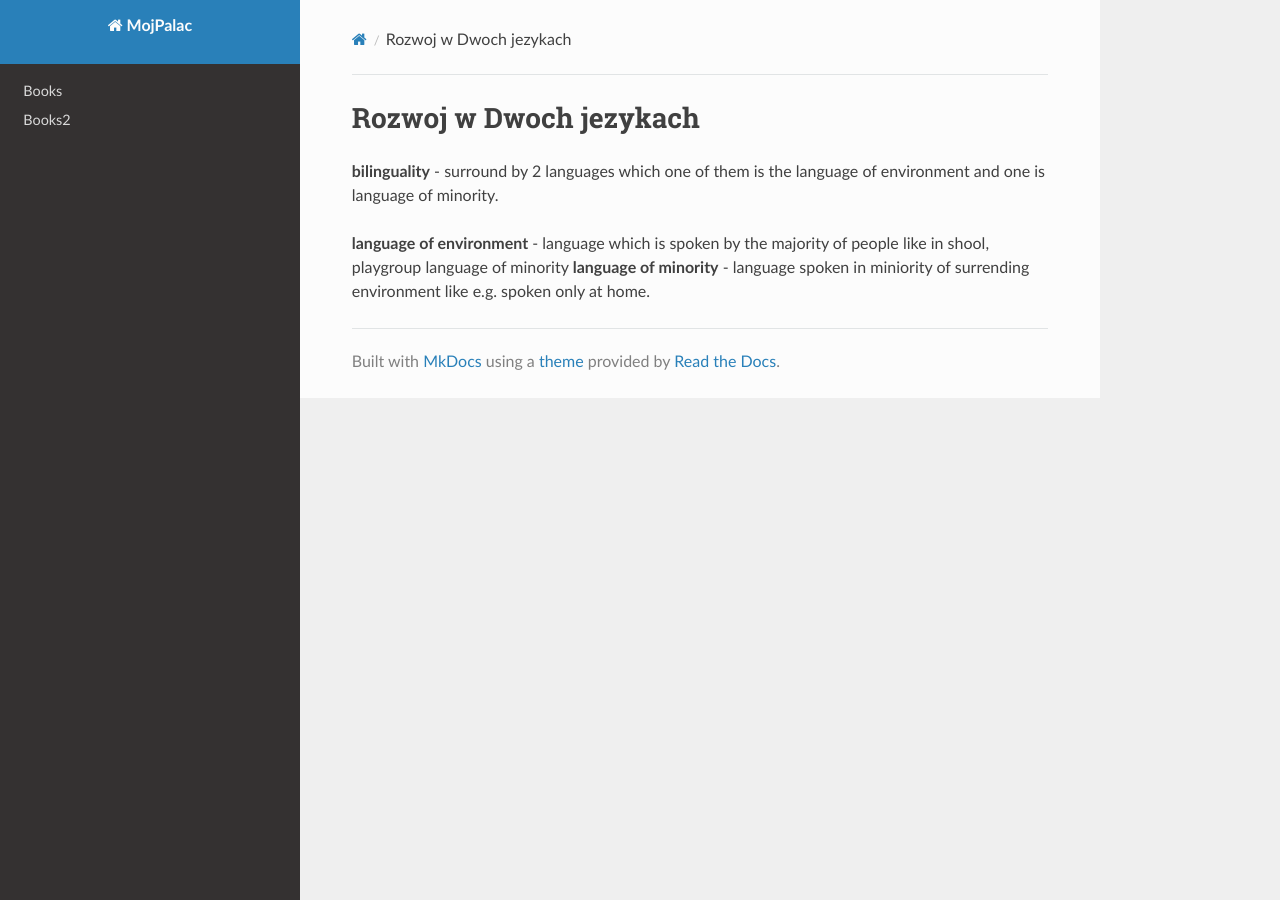
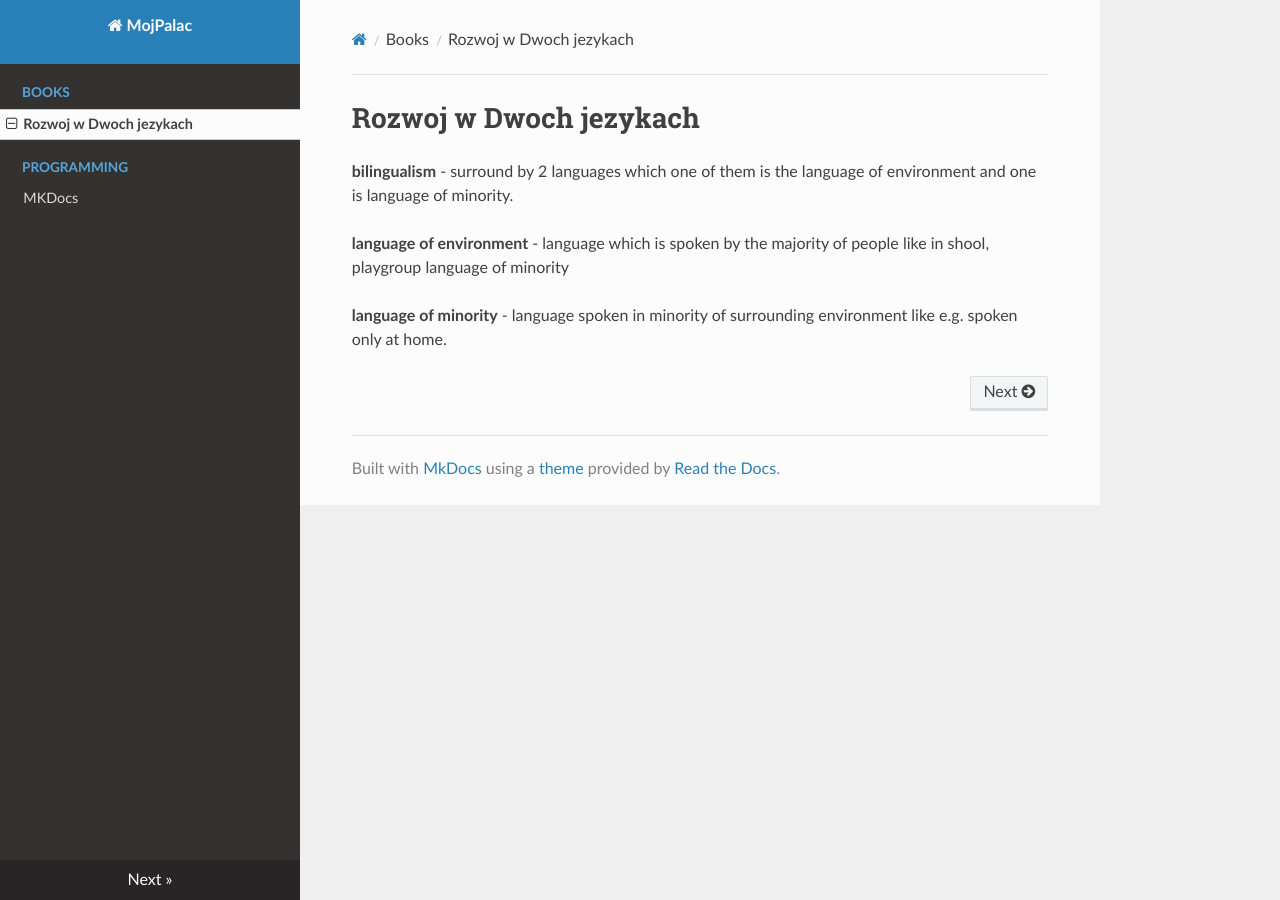
Before and after one commit to mojpalac/mojpalac, an MkDocs documentation site: the page built from docs/books/rozwoj_w_dwoch_jezykach.md, in a window 1280 px wide. Built offline with MkDocs 1.6.1, drawn with Linux system fonts in a browser that asks for light colours; nearby versions of some CDN libraries.

Commit message:
changes to repo regarding the path

```diff
--- a/docs/books/rozwoj_w_dwoch_jezykach.md
+++ b/docs/books/rozwoj_w_dwoch_jezykach.md
@@ -1,8 +1,9 @@
 # Rozwoj w Dwoch jezykach
 
 
-**bilinguality** - surround by 2 languages which one of them is the language of environment and one is language of minority.
+**bilingualism** - surround by 2 languages which one of them is the language of environment and one is language of minority.
 
 **language of environment** - language which is spoken by the majority of people like in shool, playgroup
 language of minority
-**language of minority** - language spoken in miniority of surrending environment like e.g. spoken only at home.
+
+**language of minority** - language spoken in minority of surrounding environment like e.g. spoken only at home.
--- a/docs/index.md
+++ b/docs/programming/mkdocs.md
@@ -1,4 +1,4 @@
-# Welcome to MkLorum
+# MKDocs
 
 For full documentation visit [mkdocs.org](https://www.mkdocs.org).
 
@@ -13,5 +13,5 @@
 
     mkdocs.yml    # The configuration file.
     docs/
-        index.md  # The documentation homepage.
-        ...       # Other markdown pages, images and other files.
+    index.md  # The documentation homepage.
+    ...       # Other markdown pages, images and other files.
--- a/docs/summary.md
+++ /dev/null
@@ -1,2 +0,0 @@
-* [Books](books.md)
-* [Books2](/books)
--- /dev/null
+++ b/summary.md
@@ -0,0 +1 @@
+* (/books)
```
Also changed, not shown: docs/books.md (deleted, +0 -3 lines), 1 other file.
